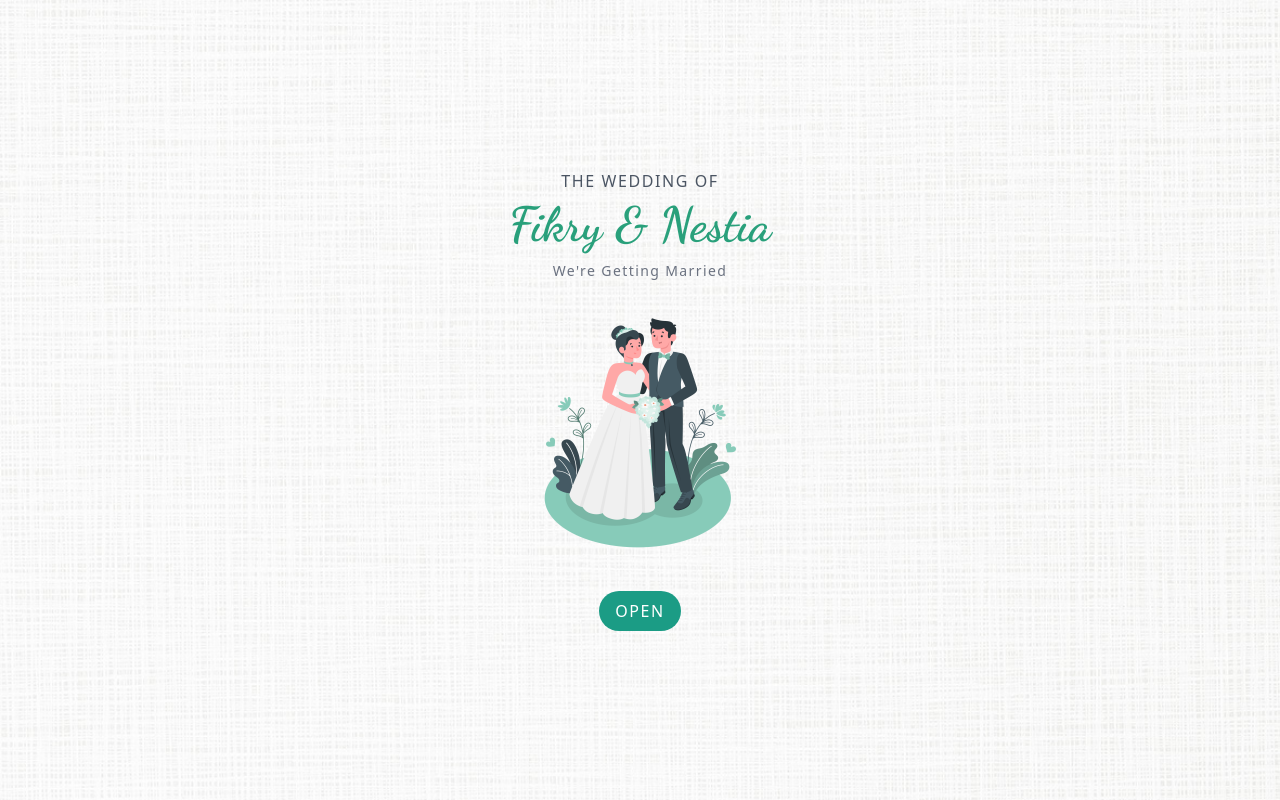
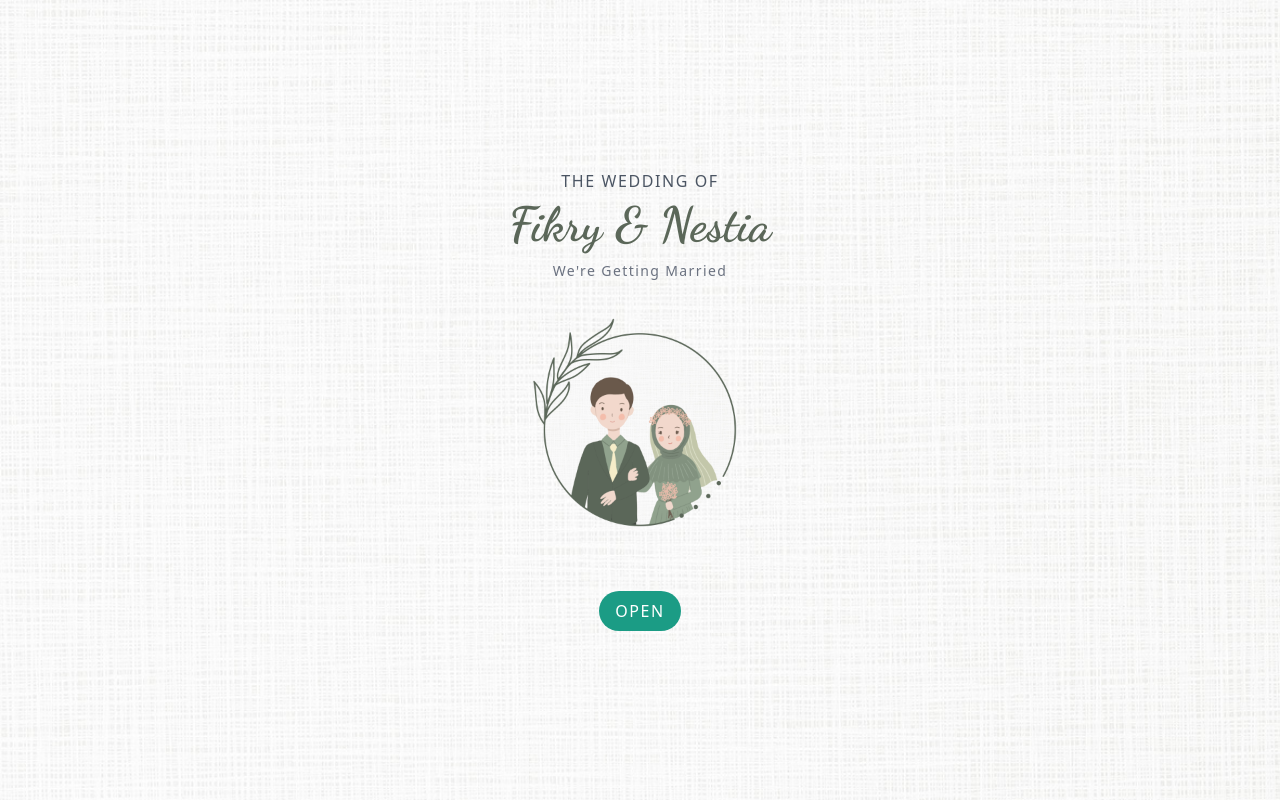
Before and after one commit to mzhryns/fikrynestia, a Nuxt app: page / in a window 1280 px wide. Built offline with nearby package versions, Linux system fonts and the light colour scheme.

Commit message:
Change cover image

```diff
--- a/components/Content.vue
+++ b/components/Content.vue
@@ -35,7 +35,7 @@ const props = defineProps({
   brideDescription: { type: String, required: true },
 });
 
-const title = ref<string>('Assalamu\'alaikum Warahmatullahi Wabarakatuh');
+const title = ref<string>('اَلسَّلَامُ عَلَيْكُمْ وَرَحْمَةُ اللهِ وَبَرَكَا تُهُ');
 const text1 = ref<string>('Maha Suci Allah SWT yang telah menciptakan makhluk-Nya berpasang-pasangan. Dengan mengharap Ridho serta Rahmat Allah Subhanahu Wa Ta\'ala, kami bermaksud menyelenggarakan pernikahan putra-putri kami:');
 const text2 = ref<string>('Merupakan kehormatan dan kebahagiaan bagi kami, apabila Bapak/Ibu/Saudara/i berkenan hadir untuk memberikan do\'a restu kepada kedua mempelai.');
 </script>
--- a/components/Cover.vue
+++ b/components/Cover.vue
@@ -7,7 +7,7 @@
         The Wedding of
       </div>
       <div
-        class="text-5xl font-bold font-['Dancing_Script'] text-[#29A07B] pb-3"
+        class="text-5xl font-bold font-['Dancing_Script'] text-[#5b6759] pb-3"
       >
         {{ props.title }}
       </div>
```
Also changed, not shown: assets/images/cover-people.png.
